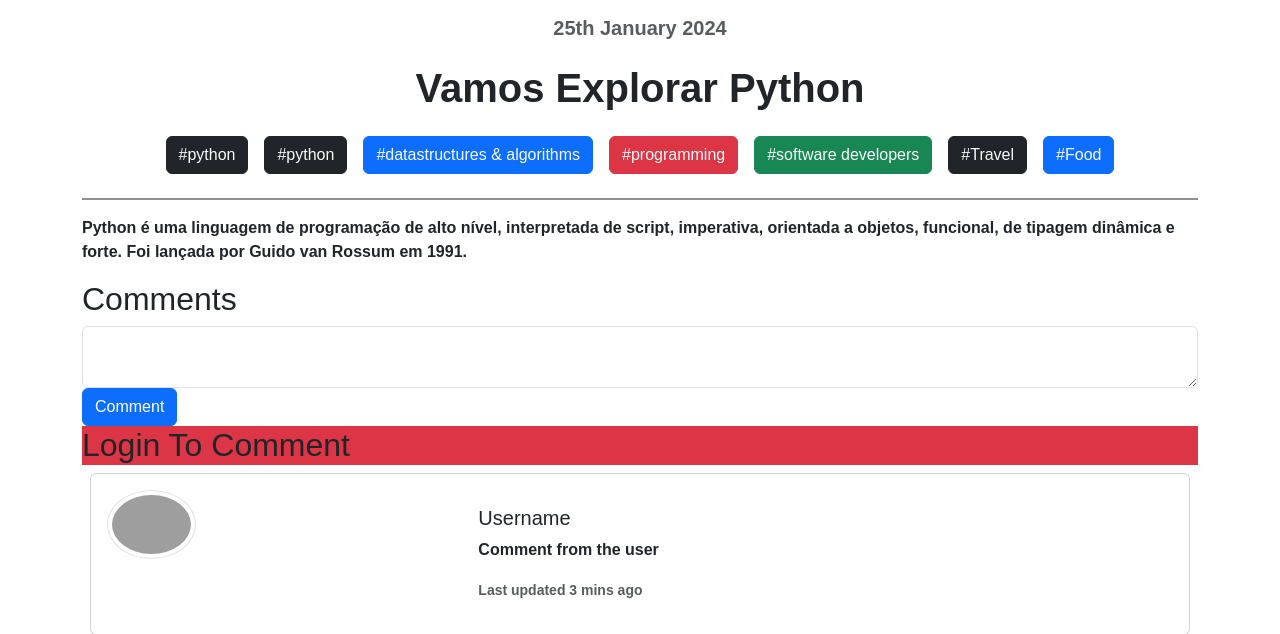
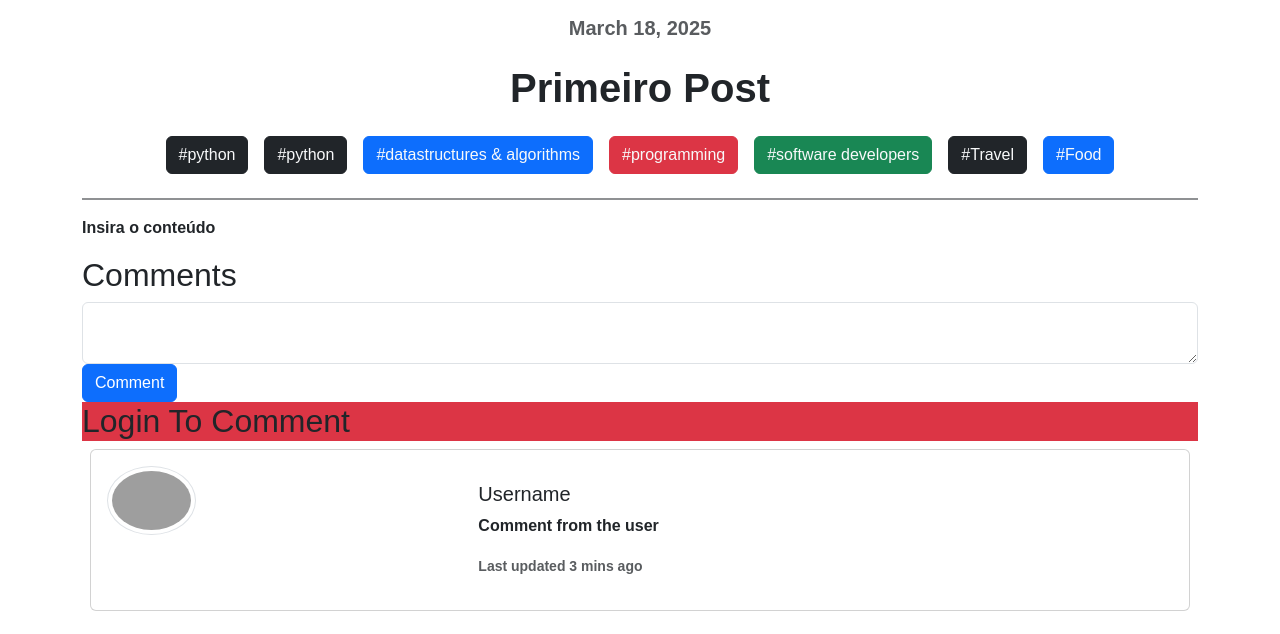
Before and after one commit to ClaraFontes/blog, a Django app: page /post/1/ in a window 1280 px wide. Shown: the part 142-776 px from the top of the page. Run offline with Django 5.2, Linux system fonts and the light colour scheme; data comes from the database, SQL or seed files in the repository; grey boxes are pictures that could not be loaded.

Commit message:
modificação de acesso a dados de um único post

```diff
--- a/posts/templates/posts/post.html
+++ b/posts/templates/posts/post.html
@@ -3,9 +3,9 @@
 {% block body %}
         <div class="content d-flex flex-column">
             <img class="text-center" src="" />
-                <div class="h5 text-center text-body-secondary">25th January 2024</div>
+                <div class="h5 text-center text-body-secondary">{{post_dict.publish_date}}</div>
 
-                <h1 class="text-center fs-1 fw-bold my-3">{{post_dict.title|title}}</h1>
+                <h1 class="text-center fs-1 fw-bold my-3">{{post_dict.post_title|title}}</h1>
                 <div class="d-flex justify-content-center align-items-center flex-wrap ">
 
                         <a href="" class="btn btn-dark opacity-70 text-light m-2">#python</a>
@@ -18,7 +18,7 @@
                     <a href="" class="btn btn-primary opacity-70 text-light m-2">#Food</a>
                 </div>
                 <hr class="border border-dark border-1 opacity-50">
-                <p>{{post_dict.content}}</p>
+                <p>{{post_dict.post_content}}</p>
             </div>
             <h2>Comments</h2>
             <form method='POST'>
--- a/posts/views.py
+++ b/posts/views.py
@@ -3,26 +3,6 @@ from django.http import HttpResponseNotFound, Http404
 from posts.models import Post
 
 # Create your views here.
-
-posts = [
-    {
-        'id': 1,
-        'title': 'Vamos explorar Python',
-        'content': 'Python é uma linguagem de programação de alto nível, interpretada de script, imperativa, orientada a objetos, funcional, de tipagem dinâmica e forte. Foi lançada por Guido van Rossum em 1991.'
-    },
-
-    {
-        'id': 2,
-        'title': 'Vamos explorar JavaScript',
-        'content': 'JavaScript é uma linguagem de programação usada por desenvolvedores para fazer páginas interativas da Internet.'
-    },
-
-    {
-        'id': 3,
-        'title': 'Django é o melhor framework!',
-        'content': 'Django é usado por quase todas as maiores empresas tech como facebook, google, youtube, instagram, etc.'
-    },
-]
 
 def home(request):
     all_posts = Post.objects.all()
@@ -30,18 +10,11 @@ def home(request):
     return render(request,'posts/index.html', {'posts':all_posts})
 
 def post(request, id):
-    valid_id = False
-    for post in posts:
-        if post['id'] == id:
-            post_dict = post
-            valid_id = True
-            break
-
-    if valid_id:
-        return render(request, 'posts/post.html', {'post_dict':post_dict})
-    else:
-        # return HttpResponseNotFound("Este post não está disponível...")
+    try:
+        post = Post.objects.get(id=id)
+    except:
         raise Http404()
+    return render(request, 'posts/post.html', {'post_dict':post})
 
 def global_view(request):
     return render(request, 'lala.html')
```
